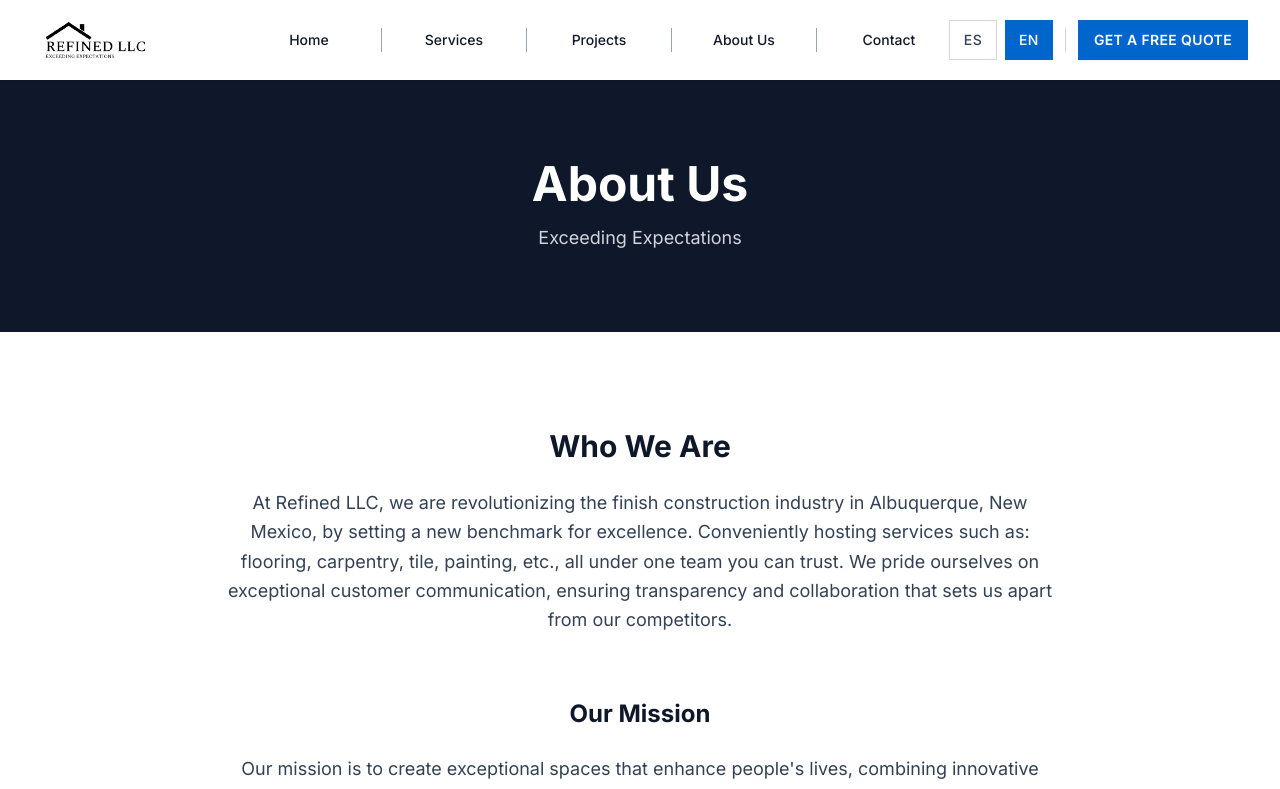
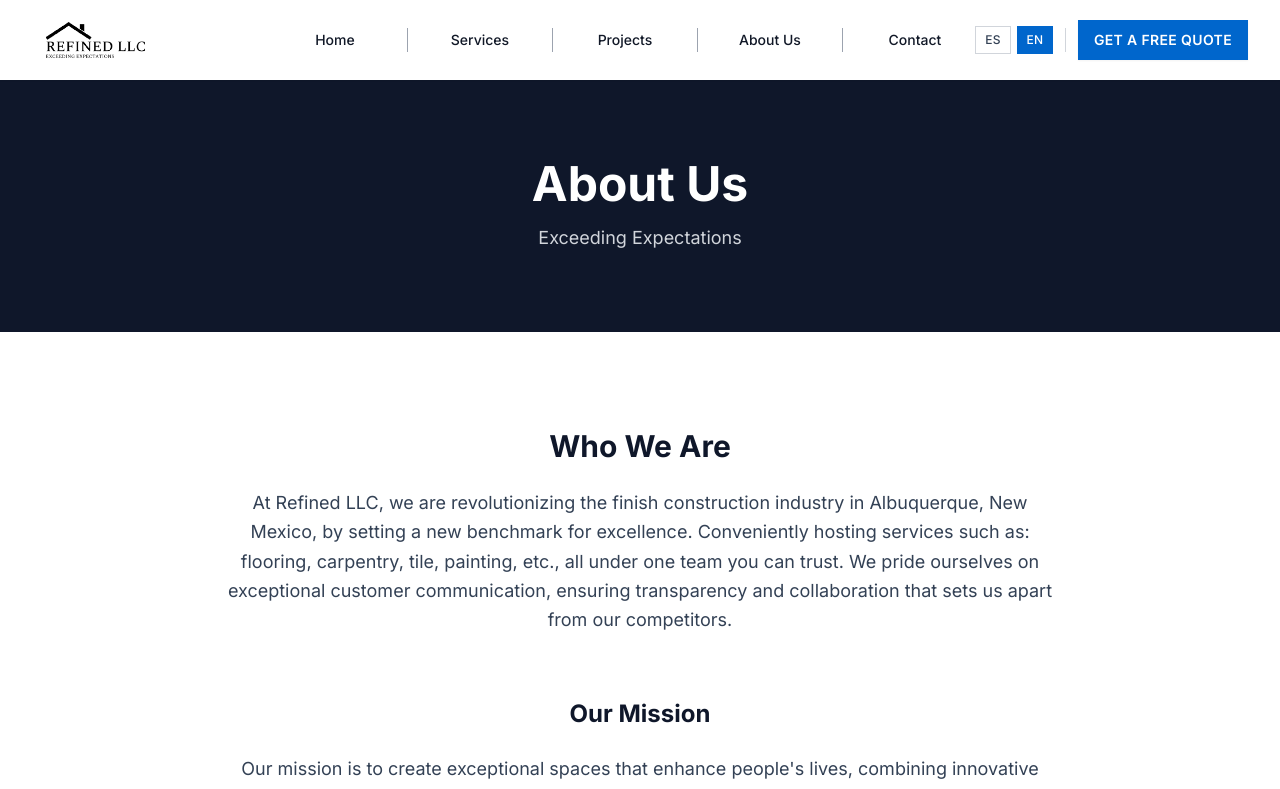
Before and after one commit to Phsycko/refinedllc, a Next.js app: page /sobre in a window 1280 px wide. Shown: the top 789 px of the page. Built offline with nearby package versions, Linux system fonts and the light colour scheme.

Commit message:
Ajustar tamaño de botones ES/EN y botón de cotización en menú móvil

```diff
--- a/components/Header.tsx
+++ b/components/Header.tsx
@@ -179,13 +179,15 @@ export default function Header() {
               <div className="px-3 py-2">
                 <LanguageToggle />
               </div>
+              <div className="flex justify-center px-3 py-2">
                 <Link
                   href="/contacto"
-                className="block w-full px-3 py-2 text-center text-base font-medium text-white bg-accent hover:bg-accent-dark rounded-none uppercase tracking-wide"
+                  className="inline-block px-4 py-2 text-sm font-medium text-white bg-accent hover:bg-accent-dark rounded-none uppercase tracking-wide"
                   onClick={() => setMobileMenuOpen(false)}
                 >
                   {t.nav.quote}
                 </Link>
+              </div>
             </div>
           </div>
         )}
--- a/components/LanguageToggle.tsx
+++ b/components/LanguageToggle.tsx
@@ -6,10 +6,10 @@ export default function LanguageToggle() {
   const { language, setLanguage } = useLanguage()
 
   return (
-    <div className="flex items-center space-x-2 flex-shrink-0">
+    <div className="flex items-center space-x-1.5 flex-shrink-0">
       <button
         onClick={() => setLanguage('es')}
-        className={`h-10 w-[48px] px-3 rounded-none text-sm font-medium uppercase tracking-wide transition-colors border inline-flex items-center justify-center flex-shrink-0 ${
+        className={`h-7 w-[36px] px-2 rounded-none text-xs font-medium uppercase tracking-wide transition-colors border inline-flex items-center justify-center flex-shrink-0 ${
           language === 'es'
             ? 'bg-accent text-white border-accent'
             : 'bg-white text-secondary hover:bg-gray-100 border-gray-300'
@@ -20,7 +20,7 @@ export default function LanguageToggle() {
       </button>
       <button
         onClick={() => setLanguage('en')}
-        className={`h-10 w-[48px] px-3 rounded-none text-sm font-medium uppercase tracking-wide transition-colors border inline-flex items-center justify-center flex-shrink-0 ${
+        className={`h-7 w-[36px] px-2 rounded-none text-xs font-medium uppercase tracking-wide transition-colors border inline-flex items-center justify-center flex-shrink-0 ${
           language === 'en'
             ? 'bg-accent text-white border-accent'
             : 'bg-white text-secondary hover:bg-gray-100 border-gray-300'
```
Lines whose indentation alone changed are shown as unchanged.
